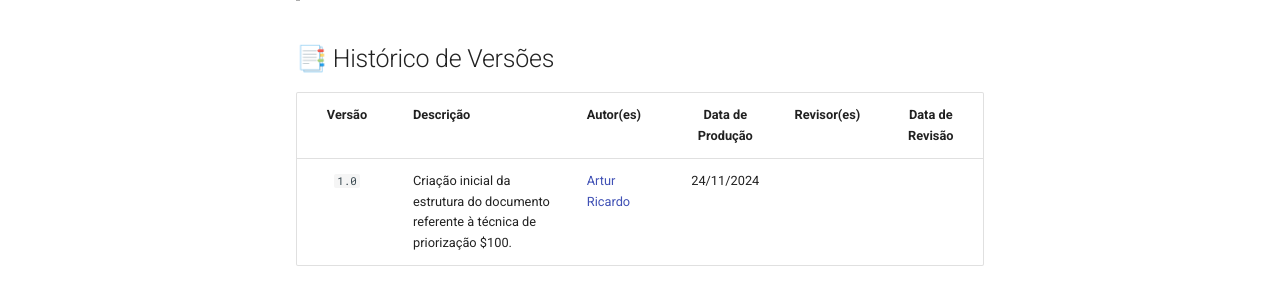
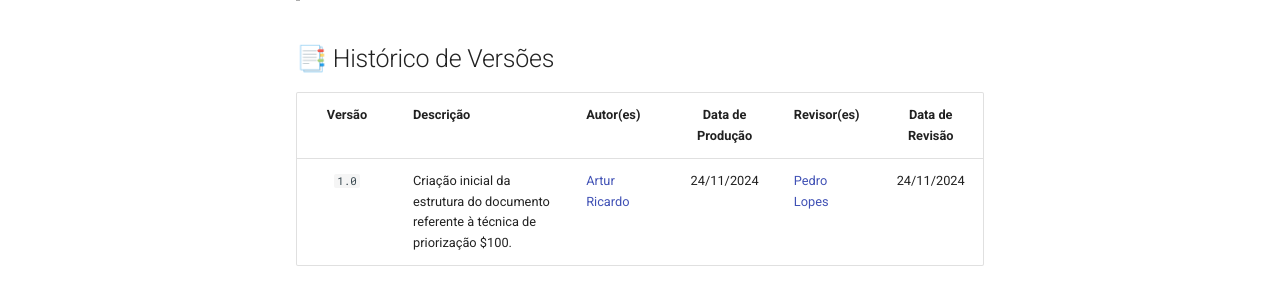
Before and after one commit to Requisitos-de-Software/2024.2-MeuSUSDigital, an MkDocs documentation site: the page built from docs/elicitacao/priorizacao/$100.md, in a window 1280 px wide and 900 px high, scrolled down 5338 px. Shown: the part 550-849 px from the top of the window. Built offline with MkDocs 1.6.1 and Material for MkDocs 9.7.7, drawn with Linux system fonts in a browser that asks for light colours.

Commit message:
Update $100.md

```diff
--- a/docs/elicitacao/priorizacao/$100.md
+++ b/docs/elicitacao/priorizacao/$100.md
@@ -210,4 +210,4 @@ Na **Tabela 2**, temos a relação de requisitos priorizados para o Meu SUS Digi
 
 | Versão | Descrição | Autor(es) | Data de Produção | Revisor(es) | Data de Revisão |
 | :----: | --------- | --------- | :--------------: | ----------- | :-------------: |
-| `1.0`  | Criação inicial da estrutura do documento referente à técnica de priorização $100. | [Artur Ricardo](https://github.com/algorithmorphic) | 24/11/2024 |  |  |
+| `1.0`  | Criação inicial da estrutura do documento referente à técnica de priorização $100. | [Artur Ricardo](https://github.com/algorithmorphic) | 24/11/2024 | [Pedro Lopes](https://github.com/pLopess) | 24/11/2024 |
```
